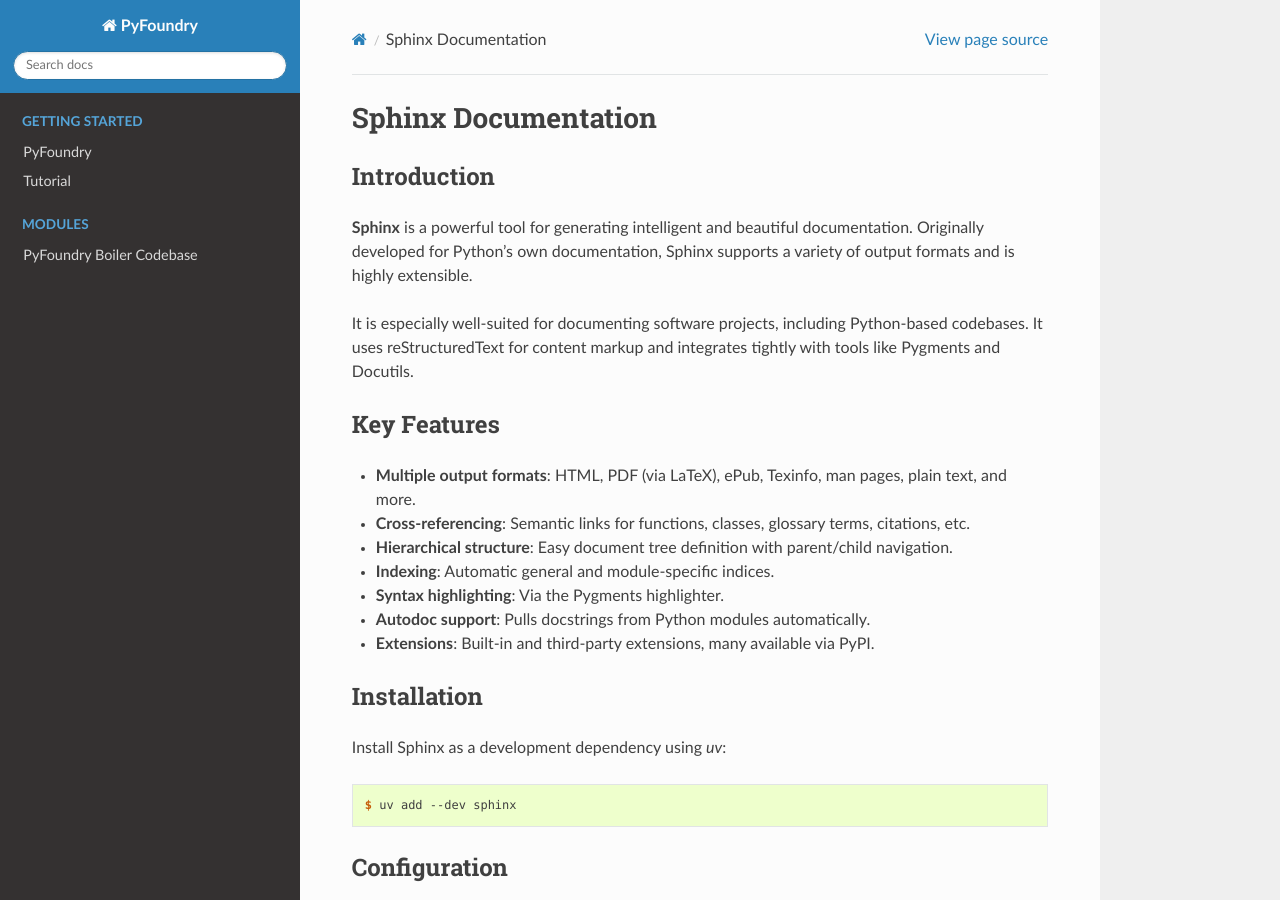
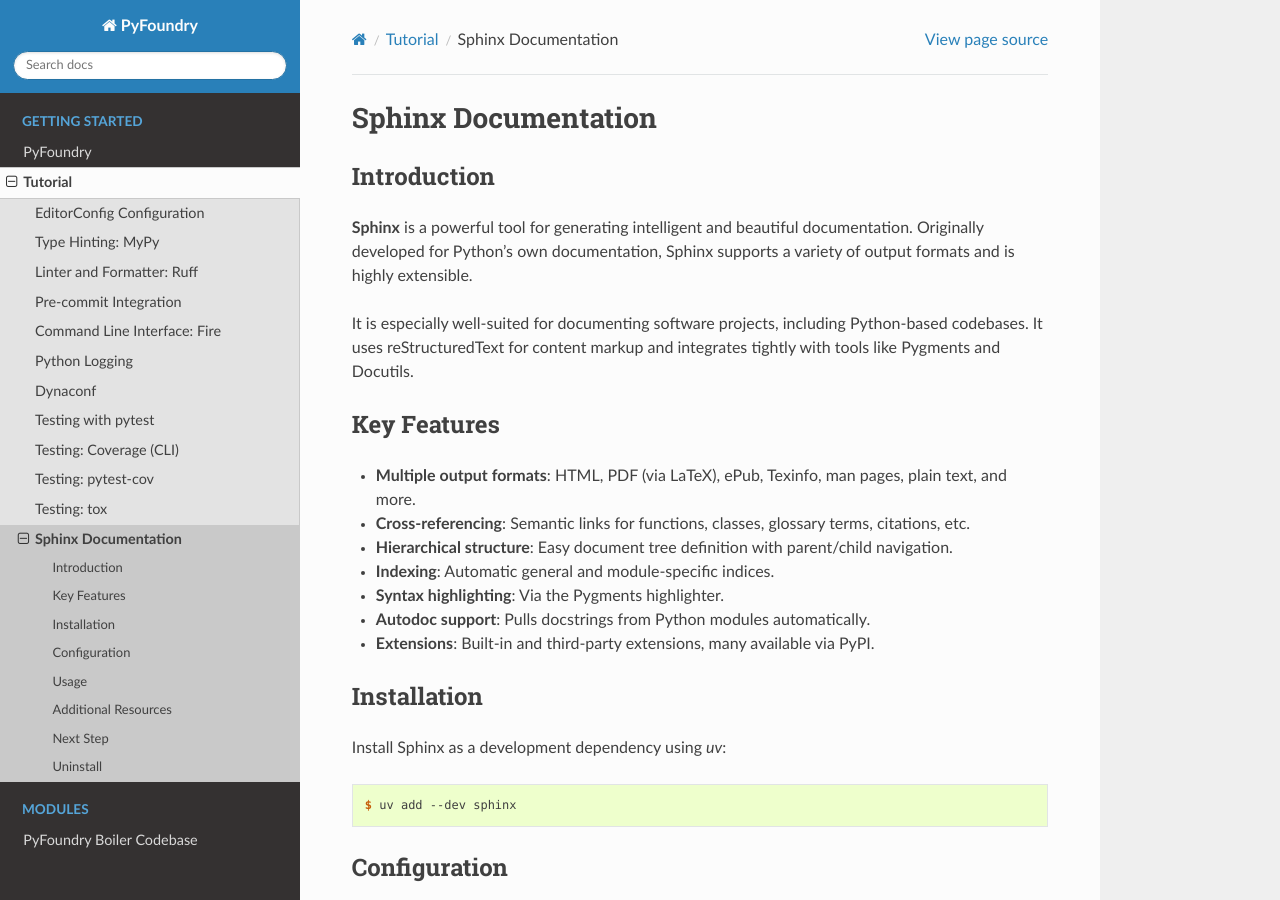
Before and after one commit to sunil-fm/FusePyStarter, a Sphinx documentation site: the page built from docs/deployment/sphinx.rst, in a window 1280 px wide and 900 px high. Built offline with Sphinx 7.4.7 and the Read the Docs theme 3.1.0, drawn with Linux system fonts in a browser that asks for light colours; pages that are not in the unit, such as notebooks, are missing from menus.

Commit message:
docs(tutorial): Add Sphinx as project deployment

```diff
--- a/docs/tutorial.rst
+++ b/docs/tutorial.rst
@@ -28,6 +28,12 @@ top of the page at `GitHub Help`_.
    setup/pytest-cov
    setup/tox
 
+.. toctree::
+   :maxdepth: 2
+   :caption: Project Deployment
+
+   deployment/sphinx
+
 .. _GitHub account: https://github.com/
 .. _PyPI: https://pypi.python.org/pypi
 .. _GitHub Help: https://help.github.com/
```
